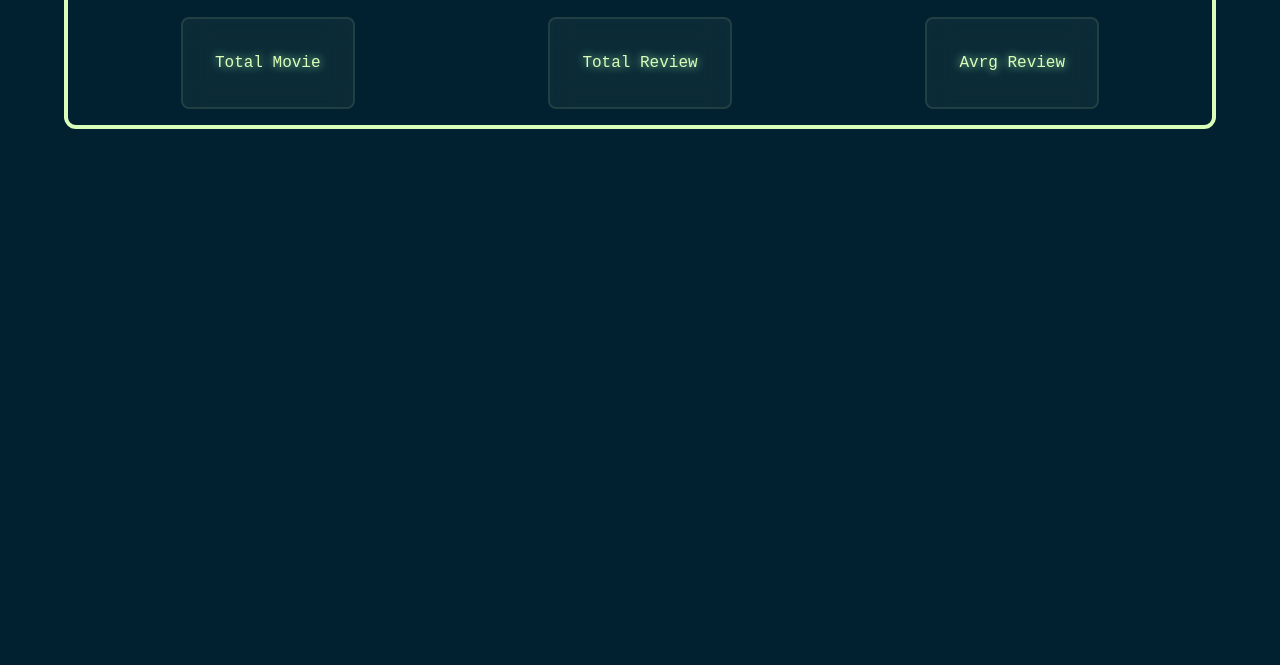
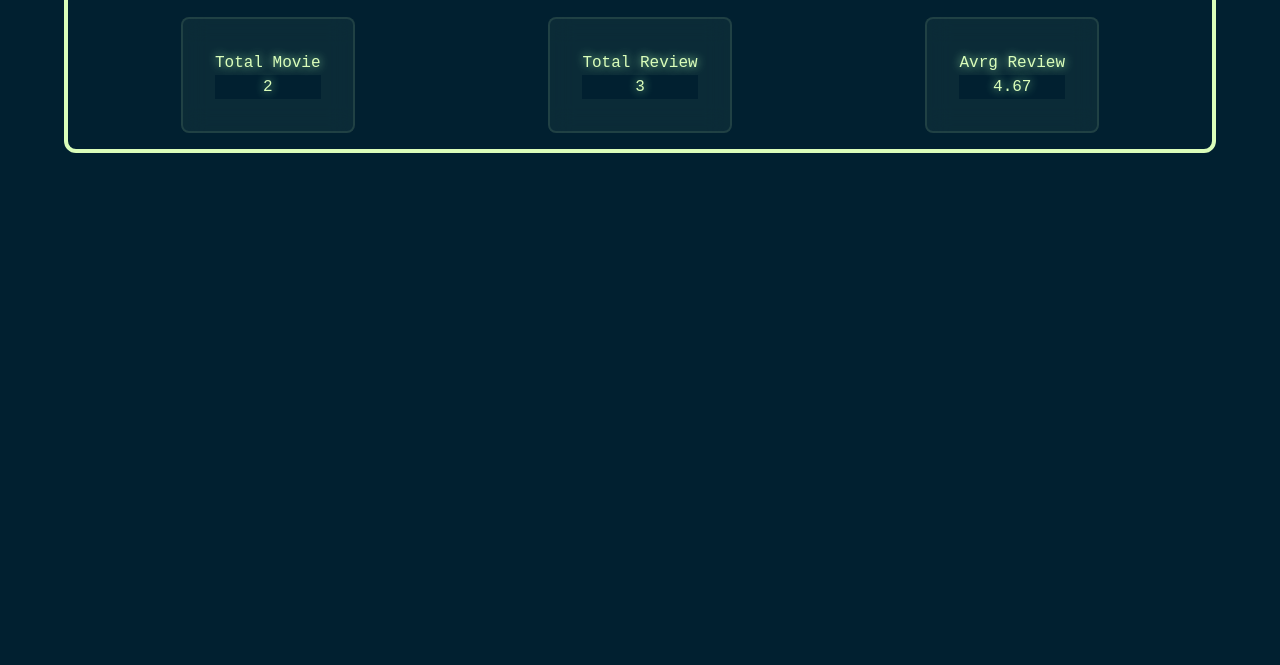
Before and after one commit to sakib3046/Movie-Review-Dashboard, a website with bundled scripts: page src/index.html in a window 1280 px wide. Shown: the part 135-800 px from the top of the page. Built offline with nearby package versions, Linux system fonts and the light colour scheme; a web font is replaced by a local one.

Commit message:
Statistics DOM Manipulation DOne

```diff
--- a/src/index.html
+++ b/src/index.html
@@ -18,13 +18,13 @@
       <div class="border-4 border-primary flex flex-col text-center justify-center p-[1rem] rounded-xl">
         <h1 class="text-3xl font-black pb-[2rem]">Movie Review Dashboard</h1>
         <div class="flex flex-row justify-around">
-            <div class="card_1">
+            <div class="card_1" id="totalMovie">
                 Total Movie
             </div>
-            <div class="card_1">
+            <div class="card_1" id="totalReview">
                 Total Review
             </div>
-            <div class="card_1">
+            <div class="card_1" id="avrgRating">
                 Avrg Review
             </div>
         </div>
--- a/src/index.js
+++ b/src/index.js
@@ -14,7 +14,22 @@ function init() {
         },0)
         const avrgRating = (totalRating/totalReview).toFixed(2);
 
+
+        // Dom Manipulation
+        const totalMovieEl = document.getElementById("totalMovie");
+        addStat(totalMovieEl,totalMovie)
+        const totalReviewEl = document.getElementById("totalReview");
+        addStat(totalReviewEl,totalReview)
+        const avrgRatingEl = document.getElementById("avrgRating");
+        addStat(avrgRatingEl,avrgRating)
+
     }
 }
 
+function addStat(element, value) {
+    const spanEl = document.createElement("h2");
+    spanEl.innerText = value;
+    element.appendChild(spanEl);
+}
+
 init();
```
